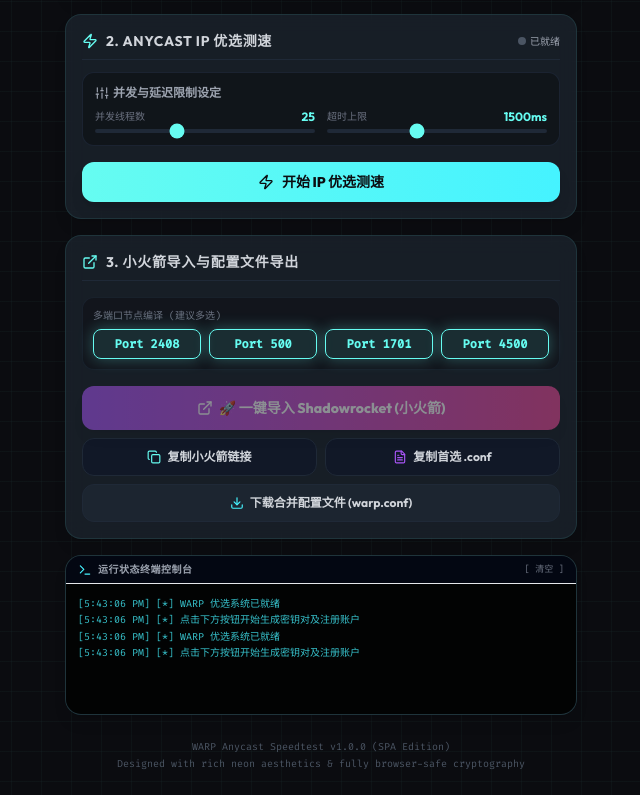
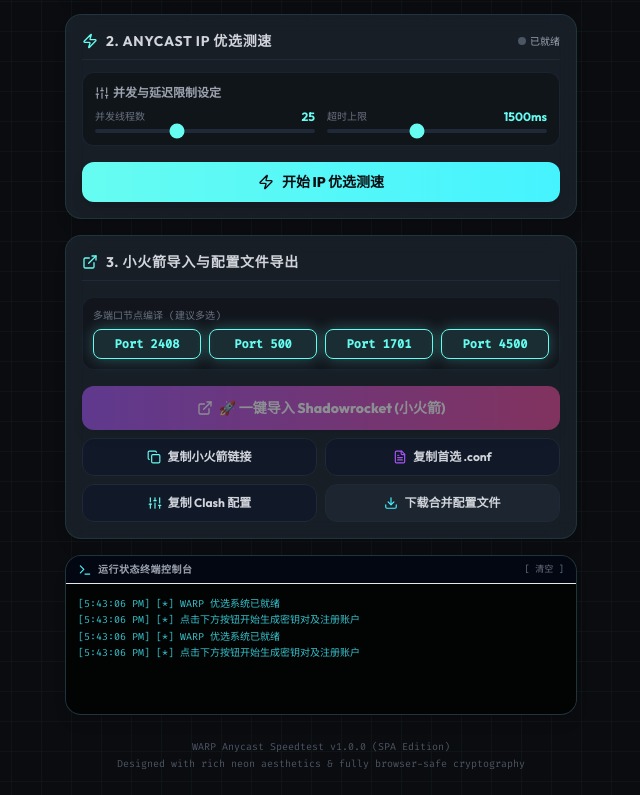
Before and after one commit to nbgJack/warp-speedtest-spa, a React (Vite) app: page / in a window 1280 px wide. Shown: the part 479-1274 px from the top of the page, without its empty margins (319-959 px from the left). Built offline with nearby package versions, Linux system fonts and the light colour scheme.

Commit message:
feat: add Clash configuration copy button and client compatibility FAQ

```diff
--- a/src/App.jsx
+++ b/src/App.jsx
@@ -482,6 +482,47 @@
     addLog('[+] warp_anycast_optimized.conf 配置文件已下载')
   }
 
+  // Generate Clash Meta / Mihomo compatible YAML node block
+  const generateClashYaml = () => {
+    if (selectedIPs.length === 0 || selectedPorts.length === 0) return ''
+
+    let yaml = '# Clash Meta / Mihomo 节点配置\n'
+    yaml += '# 请复制并粘贴至您 Clash 配置文件中的 proxies: 字段下\n\n'
+
+    let idx = 1
+    selectedIPs.forEach(ip => {
+      selectedPorts.forEach(port => {
+        yaml += `  - name: "CF-WARP-优选${idx}-${port}"\n`
+        yaml += `    type: wireguard\n`
+        yaml += `    server: ${ip}\n`
+        yaml += `    port: ${port}\n`
+        yaml += `    ip: ${addressV4}\n`
+        yaml += `    ipv6: ${addressV6}\n`
+        yaml += `    private-key: ${privateKey}\n`
+        yaml += `    public-key: ${peerPublicKey}\n`
+        yaml += `    reserved: [${reserved}]\n`
+        yaml += `    udp: true\n`
+        yaml += `    remote-dns-resolve: true\n`
+        yaml += `    mtu: 1280\n\n`
+      })
+      idx++
+    })
+
+    return yaml
+  }
+
+  // Copy Clash Meta config to clipboard
+  const copyClashConfig = () => {
+    const yaml = generateClashYaml()
+    if (!yaml) {
+      alert('请先选择至少一个 IP 和一个端口')
+      return
+    }
+    navigator.clipboard.writeText(yaml)
+    addLog('[+] Clash Meta (Mihomo) 节点配置已拷贝至剪贴板')
+    alert('Clash Meta (Mihomo) 节点配置已复制到剪贴板！可以直接粘贴进您的 Clash 配置文件 proxies 下。')
+  }
+
   return (
     <div className="min-h-screen bg-darkBg bg-grid flex flex-col items-center p-3 pb-8 md:p-6 text-gray-100">
 
@@ -595,6 +636,17 @@
                     </h4>
                     <p className="text-[11px] mt-0.5 pl-2.5">
                       如果您拥有 WARP+ 订阅私钥和 Reserved，可切换到<b>【手动配置】</b>将它们填入。优选测速后，生成的所有小火箭节点都会完美套用您的 WARP+ 级别流量，速度和优先级更高。
+                    </p>
+                  </div>
+                  <div>
+                    <h4 className="font-bold text-gray-200 flex items-center gap-1">
+                      <span className="w-1.5 h-1.5 rounded-full bg-neonPurple" />
+                      Q: 支持哪些客户端工具？(Clash / v2ray / Xray)
+                    </h4>
+                    <p className="text-[11px] mt-0.5 pl-2.5">
+                      本工具除了小火箭，还支持其它主流客户端：<br />
+                      1. <b>Clash Meta / Mihomo (如 Clash Verge / Nyanpasu)</b>：点击<b>“复制 Clash 配置”</b>即可将生成的 YAML 节点配置复制，直接粘贴进您 Clash 配置文件中的 <code>proxies:</code> 段下即可使用。<br />
+                      2. <b>v2rayN / v2rayNG / Sing-box / Xray</b>：这些工具原生支持导入标准 WireGuard 格式。您只需点击<b>“下载合并配置文件”</b>或<b>“复制首选 .conf”</b>，然后在客户端内直接导入得到的 <code>.conf</code> 文件即可。
                     </p>
                   </div>
                   <div>
@@ -913,12 +965,21 @@
             </button>
 
             <button
+              onClick={copyClashConfig}
+              disabled={selectedIPs.length === 0}
+              className="bg-gray-900 border border-gray-800 text-gray-300 hover:border-gray-700 text-xs py-2.5 rounded-xl font-bold transition-all flex items-center justify-center gap-1.5"
+            >
+              <Sliders className="w-3.5 h-3.5 text-neonBlue" />
+              复制 Clash 配置
+            </button>
+
+            <button
               onClick={downloadConfFile}
               disabled={selectedIPs.length === 0}
-              className="col-span-2 bg-darkCard/80 border border-gray-800 hover:border-neonBlue text-gray-300 text-xs py-2.5 rounded-xl font-bold transition-all flex items-center justify-center gap-1.5"
+              className="bg-darkCard/80 border border-gray-800 hover:border-neonBlue text-gray-300 text-xs py-2.5 rounded-xl font-bold transition-all flex items-center justify-center gap-1.5"
             >
               <Download className="w-3.5 h-3.5 text-neonGreen" />
-              下载合并配置文件 (warp.conf)
+              下载合并配置文件
             </button>
           </div>
 
```
